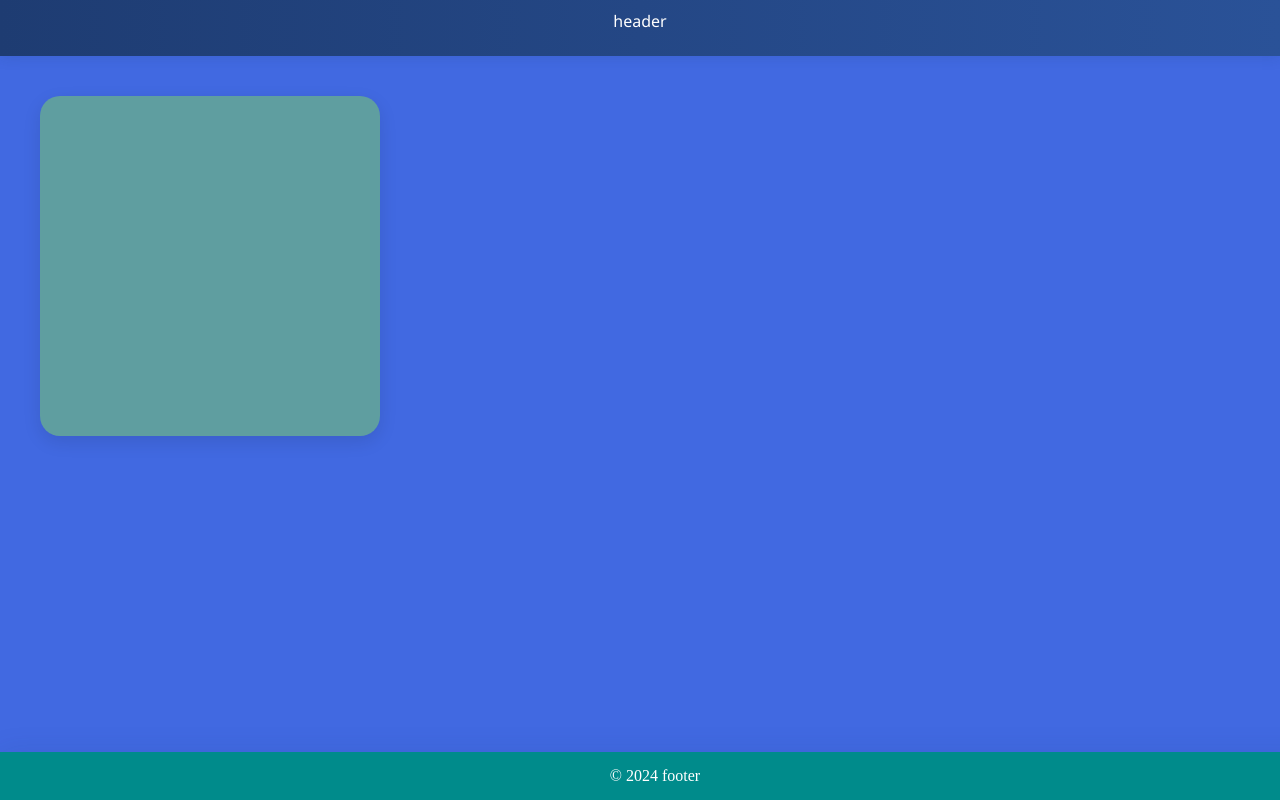
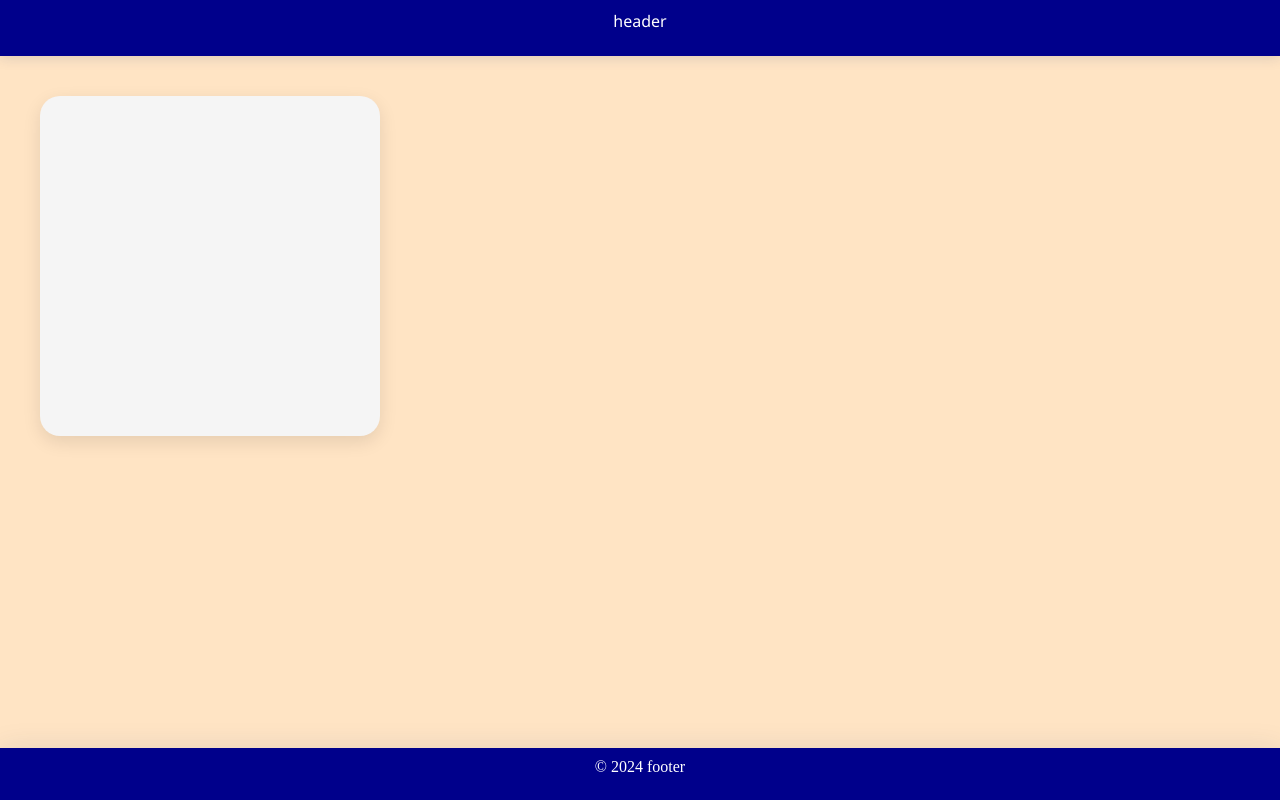
Before and after one commit to HussainALAradi5/books_builds_minds, a React (Vite) app in the folder client/: page / in a window 1280 px wide. Shown: the top 800 px of the page. Built offline with nearby package versions, Linux system fonts and the light colour scheme.

Commit message:
fix some minor UI issues where the header conflict with the cards

```diff
--- a/client/src/App.jsx
+++ b/client/src/App.jsx
@@ -1,5 +1,5 @@
 import MainContainer from "./Components/MainContainer"
-// import "./styles/App.css"
+import "./styles/App.css"
 const App = () => {
   return (
     <div className="app">
--- a/client/src/styles/App.css
+++ b/client/src/styles/App.css
@@ -1,6 +1,4 @@
 .app {
   width: 100%;
   height: 100%;
-  background: darkcyan;
-  color:gold;
 }
--- a/client/src/styles/card.css
+++ b/client/src/styles/card.css
@@ -1,7 +1,8 @@
 .card {
   width: 300px;
   height: 300px;
-  background-color: cadetblue;
+  /* background-color: cadetblue; */
+  background-color: whitesmoke;
   border-radius: 20px;
   padding: 20px;
   box-shadow: 0 6px 18px rgba(0, 0, 0, 0.1);
@@ -11,13 +12,12 @@
 
 .card:hover {
   transform: translateY(-6px) scale(1.03);
-  box-shadow: 0 12px 24px rgba(0, 0, 0, 0.2);
+  box-shadow: 0 12px 24px rgba(0, 0, 0, 0.7);
 }
 
 .card h3 {
   margin: 0 0 10px;
   font-size: 1.4rem;
-  color: green;
 }
 
 .card p {
--- a/client/src/styles/footer.css
+++ b/client/src/styles/footer.css
@@ -1,11 +1,11 @@
 .footer {
   text-align: center;
-  padding: 15px;
+  padding: 10px 0 24px 0;
   position: fixed;
   bottom: 0;
   width: 100%;
   margin-top: 2rem;
   box-shadow: 0 5px 2rem rgba(30, 60, 114, 0.15);
-  background-color: darkcyan;
+  background-color: darkblue;
   color: white;
 }
--- a/client/src/styles/header.css
+++ b/client/src/styles/header.css
@@ -3,7 +3,7 @@
   padding: 10px 0 24px 0;
   position: relative;
   width: 100%;
-  background: linear-gradient(90deg, #1e3c72 0%, #2a5298 100%);
+  background-color: darkblue;
   color: #fff;
   box-shadow: 0 2px 12px rgba(30, 60, 114, 0.15);
   font-family: "Segoe UI", "Roboto", Arial, sans-serif;
--- a/client/src/styles/index.css
+++ b/client/src/styles/index.css
@@ -4,5 +4,5 @@ body,
   margin: 0;
   padding: 0;
   width: 100%;
-  background: royalblue;
+  background-color: bisque;
 }
```
